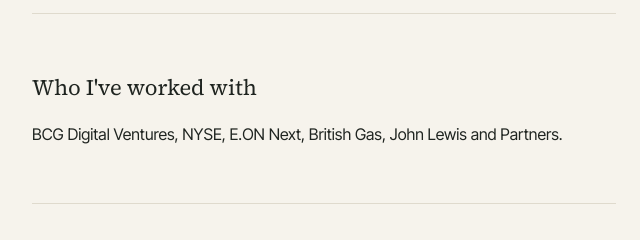
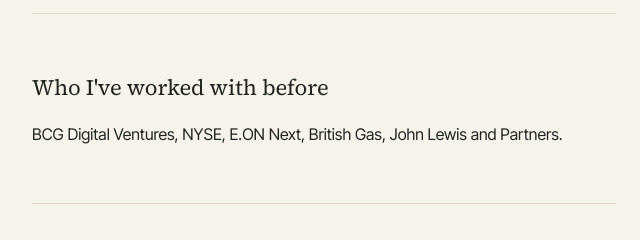
Before and after one commit to andrewmaudsley/andrewmaudsley.github.io, an Astro site: page / in a window 1280 px wide. Shown: the part 710-950 px from the top of the page, 316-956 px from the left. Built offline with nearby package versions, Linux system fonts and the light colour scheme; Astro itself is replaced by a stand-in of ours.

Commit message:
Copy tweak

```diff
--- a/src/pages/index.astro
+++ b/src/pages/index.astro
@@ -213,7 +213,7 @@
       <hr class="rule" />
 
       <section id="work">
-        <h2>Who I've worked with</h2>
+        <h2>Who I've worked with before</h2>
         <p>BCG Digital Ventures, NYSE, E.ON Next, British Gas, John Lewis and Partners.</p>
       </section>
 
```
